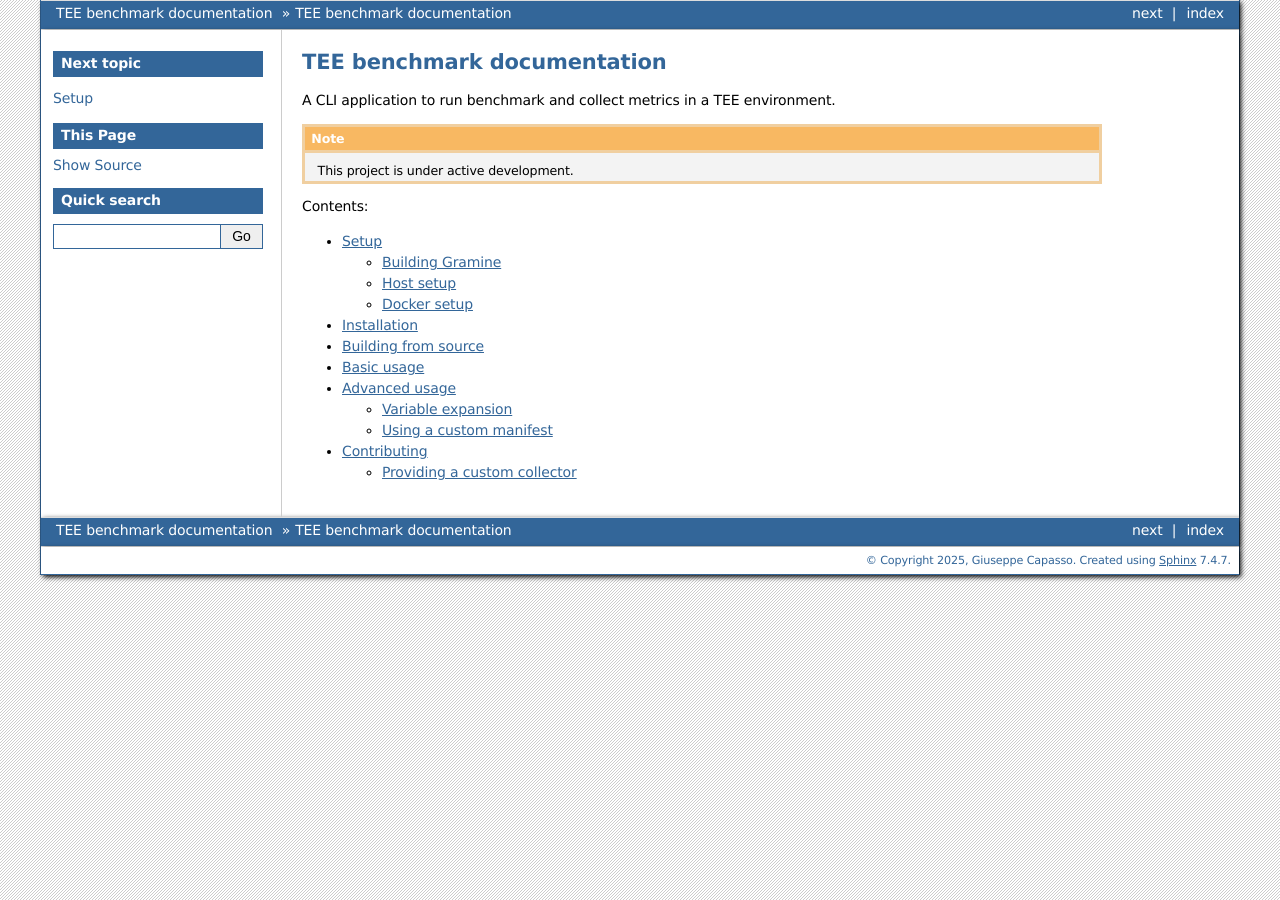
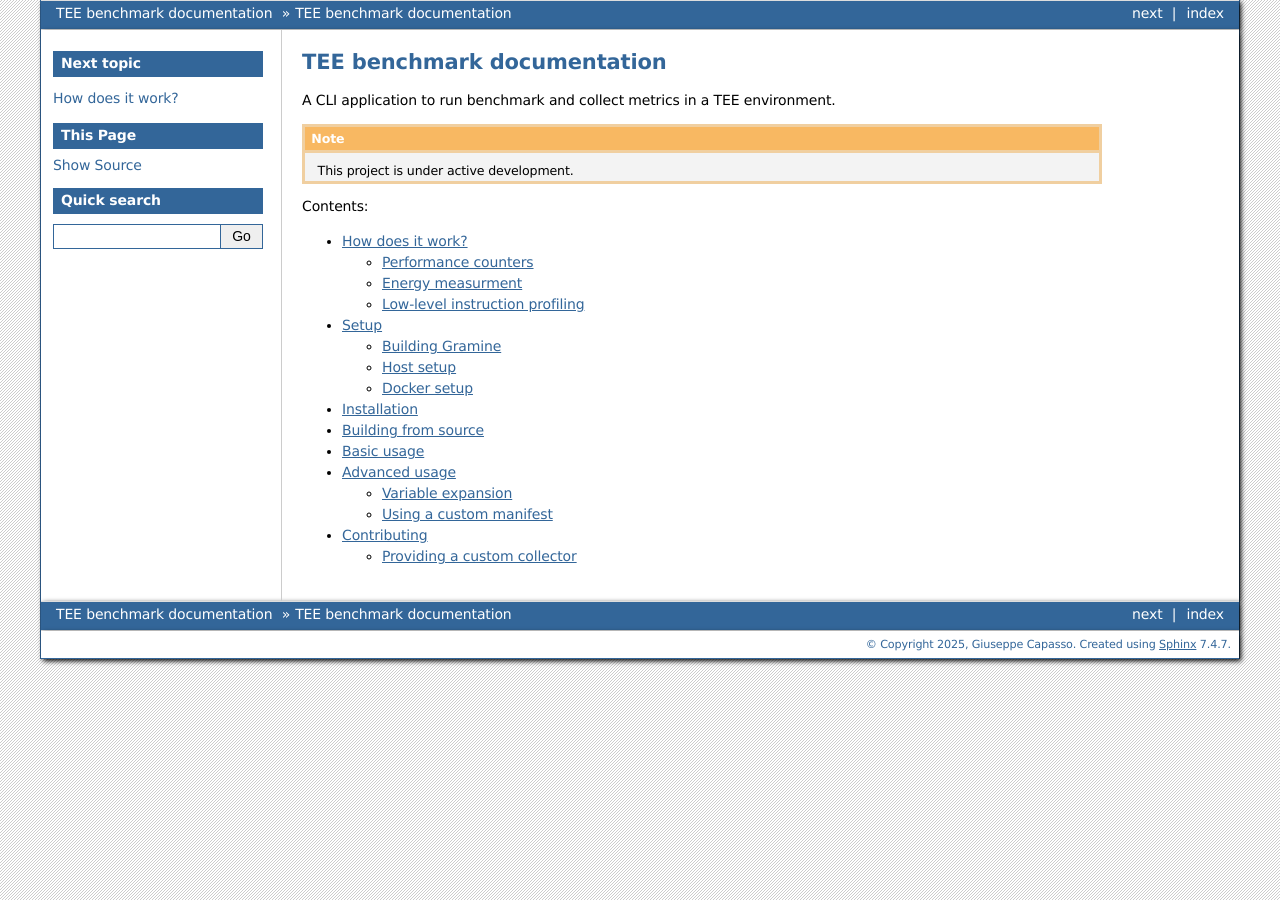
Before and after one commit to alarmfox/enclave-benchmark, a Sphinx documentation site: the page built from docs/web/source/index.rst, in a window 1280 px wide. Built offline with Sphinx 7.4.7, drawn with Linux system fonts in a browser that asks for light colours.

Commit message:
Added inner-working

```diff
--- a/docs/web/source/index.rst
+++ b/docs/web/source/index.rst
@@ -16,6 +16,8 @@ A CLI application to run benchmark and collect metrics in a TEE environment.
    :maxdepth: 2
    :caption: Contents:
 
+
+   inner-working
    setup
    installation
    usage/basic
--- /dev/null
+++ b/docs/web/source/inner-working.md
@@ -0,0 +1,7 @@
+# How does it work?
+
+## Performance counters
+
+## Energy measurment
+
+## Low-level instruction profiling
```
